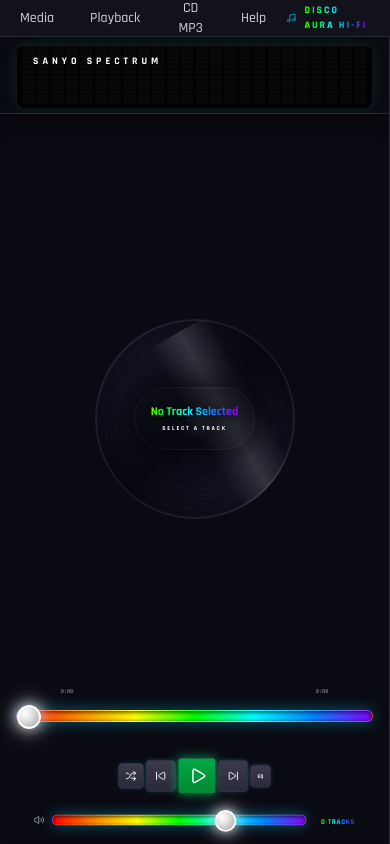
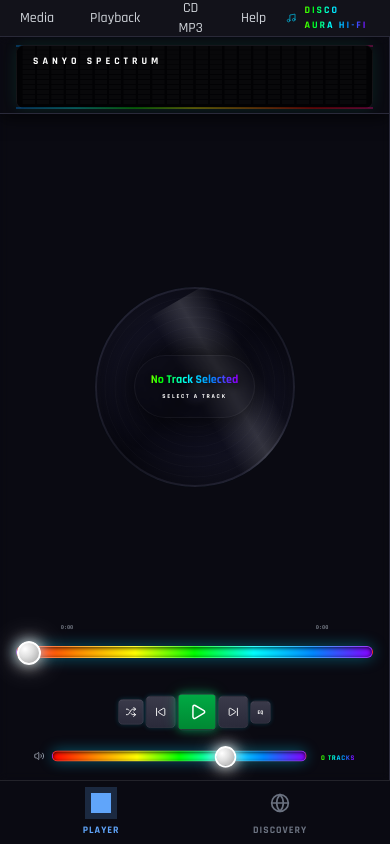
Before and after one commit to tahirbh/JetAmp, a React (Vite) app in the folder app/: page / in a window 390 px wide. Built offline with nearby package versions, Linux system fonts and the light colour scheme; grey boxes are pictures that could not be loaded.

Commit message:
feat: implement mobile bottom navigation and refine landscape CD controls

```diff
--- a/app/src/App.tsx
+++ b/app/src/App.tsx
@@ -91,6 +91,7 @@ function App() {
   const [filters, setFilters] = useState<BiquadFilterNode[]>([]);
   const [isURLDialogOpen, setIsURLDialogOpen] = useState(false);
   const [currentView, setCurrentView] = useState<'player' | 'equalizer' | 'help' | 'settings'>('player');
+  const [mobileTab, setMobileTab] = useState<'player' | 'dvd'>('player');
   const [visualizerStyle, setVisualizerStyle] = useState<'sanyo' | 'sony' | 'panasonic' | 'akai' | 'oscilloscope' | 'gunmetal' | 'rainbow'>('sanyo');
   const [rightPanelTab, setRightPanelTab] = useState<'playlist' | 'discovery'>('playlist');
   const [user, setUser] = useState<UserProfile | null>(AuthService.getUser());
@@ -362,14 +363,16 @@ function App() {
   }, [loadTrack, play, pause]);
 
   const handleURLSubmit = useCallback(async (url: string) => {
+    const isYT = url.includes('youtube.com') || url.includes('youtu.be');
     const track: Track = {
       id: generateId(),
       title: url.split('/').pop() || 'Stream',
-      artist: 'Network',
-      album: 'Online',
+      artist: isYT ? 'YouTube' : 'Network',
+      album: isYT ? 'YouTube Stream' : 'Online',
       duration: 0,
       url: url,
       path: url,
+      source: isYT ? 'youtube' : undefined
     };
     setPlaylist(prev => [track, ...prev]);
     loadTrack(track);
@@ -431,12 +434,12 @@ function App() {
         onSetVisualizerStyle={setVisualizerStyle} isPlaying={isPlaying} currentStyle={visualizerStyle}
       />
 
-      <div className="flex-1 flex car-layout">
+      <div className="flex-1 flex car-layout overflow-hidden relative">
         <div className="hidden md:block md:w-[15%] lg:w-[18%] xl:w-[20%] h-full overflow-hidden border-r border-[var(--metal-dark)]/50 speaker-column">
           <Speaker side="left" isPlaying={isPlaying} getVisualizerData={getVisualizerData} />
         </div>
 
-        <div className="w-full md:flex-1 flex flex-col h-full overflow-hidden border-r border-[var(--metal-dark)] relative z-10 bg-[var(--bg-panel)]/30 backdrop-blur-sm">
+        <div className={`w-full md:flex-1 flex flex-col h-full overflow-hidden border-r border-[var(--metal-dark)] relative z-10 bg-[var(--bg-panel)]/30 backdrop-blur-sm ${mobileTab !== 'player' ? 'hidden md:flex' : 'flex'}`}>
           <CarPlayer
             currentTrack={currentTrack} isPlaying={isPlaying} currentTime={currentTime} duration={duration}
             volume={volume} shuffleMode={shuffleMode} playlist={playlist}
@@ -452,7 +455,7 @@ function App() {
           />
         </div>
 
-        <div className="hidden md:flex md:w-[26%] lg:w-[26%] xl:w-[28%] h-full flex-col overflow-hidden border-r border-[var(--metal-dark)]/50 bg-[var(--bg-panel)]/10">
+        <div className={`w-full md:w-[26%] lg:w-[26%] xl:w-[28%] h-full flex-col overflow-hidden border-r border-[var(--metal-dark)]/50 bg-[var(--bg-panel)]/10 ${mobileTab !== 'dvd' ? 'hidden md:flex' : 'flex'}`}>
           <Tabs value={rightPanelTab} onValueChange={(val) => setRightPanelTab(val as any)} className="flex-1 flex flex-col overflow-hidden">
             <div className="p-2 border-b border-white/5 bg-black/20">
               <TabsList className="w-full bg-white/5 border border-white/10 h-10 p-1">
@@ -515,6 +518,29 @@ function App() {
           <SettingsPage onBack={() => setCurrentView('player')} />
         </div>
       )}
+
+      {/* MOBILE BOTTOM NAVIGATION BAR */}
+      <div className="md:hidden flex items-center justify-around h-16 bg-[var(--bg-dark)] border-t border-white/10 px-4 z-[120] relative">
+        <button
+          onClick={() => setMobileTab('player')}
+          className={`flex flex-col items-center gap-1 transition-all ${mobileTab === 'player' ? 'text-blue-400' : 'text-gray-500'}`}
+        >
+          <div className={`p-1.5 rounded-lg ${mobileTab === 'player' ? 'bg-blue-400/20' : ''}`}>
+             <div className="w-5 h-5 bg-current" style={{ WebkitMask: 'url("/icons/car.svg") no-repeat center', mask: 'url("/icons/car.svg") no-repeat center' }} />
+          </div>
+          <span className="text-[10px] font-bold uppercase tracking-widest">Player</span>
+        </button>
+
+        <button
+          onClick={() => setMobileTab('dvd')}
+          className={`flex flex-col items-center gap-1 transition-all ${mobileTab === 'dvd' ? 'text-purple-400' : 'text-gray-500'}`}
+        >
+          <div className={`p-1.5 rounded-lg ${mobileTab === 'dvd' ? 'bg-purple-400/20' : ''}`}>
+             <Globe className="w-5 h-5" />
+          </div>
+          <span className="text-[10px] font-bold uppercase tracking-widest">Discovery</span>
+        </button>
+      </div>
     </div>
   );
 }
--- a/app/src/components/CarPlayer.tsx
+++ b/app/src/components/CarPlayer.tsx
@@ -107,18 +107,15 @@ export function CarPlayer({
     return getVisualizerData();
   };
 
+  const isYouTube = currentTrack?.source?.toLowerCase() === 'youtube' ||
+                 currentTrack?.url?.toLowerCase().includes('youtube.com') ||
+                 currentTrack?.url?.toLowerCase().includes('youtu.be');
+
   return (
     <div className="grid grid-rows-[auto_1fr_auto] h-full w-full bg-gradient-to-b from-transparent to-[var(--bg-dark)]/40 relative overflow-hidden">
-      <style>{`
-        @media (orientation: landscape) and (max-height: 500px) {
-          .landscape-hide { display: none !important; }
-          .landscape-full-height { height: 100% !important; margin-top: 0 !important; max-height: none !important; }
-          .landscape-bottom-spectrum { display: block !important; opacity: 0.4; height: 30px !important; }
-        }
-      `}</style>
 
       {/* 1. TOP ROW: Fixed Spectrum Analyzer (HIDDEN IN LANDSCAPE FOR YT) */}
-      <div className={`w-full bg-[var(--bg-dark)]/90 backdrop-blur-md border-b border-[var(--metal-dark)]/50 pt-2 pb-1 px-4 shadow-[0_5px_15px_rgba(0,0,0,0.6)] z-20 overflow-hidden ${currentTrack?.source === 'youtube' ? 'landscape-hide' : ''}`}>
+      <div className={`w-full bg-[var(--bg-dark)]/90 backdrop-blur-md border-b border-[var(--metal-dark)]/50 pt-2 pb-1 px-4 shadow-[0_5px_15px_rgba(0,0,0,0.6)] z-20 overflow-hidden ${isYouTube ? 'landscape-hide' : ''}`}>
         <div className="h-16 sm:h-20 lg:h-32 relative">
           <div className="absolute top-0 left-0 w-full rainbow-line-horizontal !opacity-30" />
           <AuraVisualizer
@@ -135,11 +132,11 @@ export function CarPlayer({
       <div className="w-full flex items-center justify-center px-4 -mt-2 mb-2 min-h-0 relative">
 
         {/* Layered Content Container - Shifted down with mt-6 */}
-        <div className={`relative rotating-cd-container w-full h-full flex items-center justify-center max-w-[340px] max-h-[340px] aspect-square mt-6 mx-auto ${currentTrack?.source === 'youtube' ? 'landscape-full-height' : ''}`}>
+        <div className={`relative rotating-cd-container w-full h-full flex items-center justify-center max-w-[340px] max-h-[340px] aspect-square mt-6 mx-auto ${isYouTube ? 'landscape-full-height' : ''}`}>
 
           {/* Layer 1: Rotating CD or YouTube Player */}
-          <div className={`z-10 w-full h-full flex flex-col items-center justify-center ${currentTrack?.source === 'youtube' ? 'landscape-full-height' : ''}`}>
-            {currentTrack?.source === 'youtube' && (
+          <div className={`z-10 w-full h-full flex flex-col items-center justify-center ${isYouTube ? 'landscape-full-height' : ''}`}>
+            {isYouTube && (
               <div className="w-full text-center mb-4 animate-in fade-in slide-in-from-top duration-700 landscape-hide">
                 <h2 className="text-sm sm:text-lg lg:text-2xl font-black rainbow-text truncate px-4 drop-shadow-[0_2px_4px_rgba(0,0,0,0.9)] uppercase">
                   {currentTrack?.title}
@@ -186,7 +183,7 @@ export function CarPlayer({
         </div>
 
         {/* BOTTOM LANDSCAPE SPECTRUM: Small height, low opacity, visible only in landscape for YouTube */}
-        <div className={`absolute bottom-0 left-0 w-full h-10 z-50 pointer-events-none hidden ${currentTrack?.source === 'youtube' ? 'landscape-bottom-spectrum' : ''}`}>
+        <div className={`absolute bottom-0 left-0 w-full h-10 z-50 pointer-events-none hidden ${isYouTube ? 'landscape-bottom-spectrum' : ''}`}>
            <AuraVisualizer
               getVisualizerData={getCombinedVisualizerData}
               isPlaying={isPlaying}
@@ -197,7 +194,7 @@ export function CarPlayer({
       </div>
 
       {/* 3. BOTTOM ROW: Ultra-Transparent Transport Controls (HIDDEN IN LANDSCAPE FOR YT) */}
-      <div className={`flex flex-col bg-transparent backdrop-blur-none -mx-4 px-4 pb-2 z-20 relative -mt-8 ${currentTrack?.source === 'youtube' ? 'landscape-hide' : ''}`}>
+      <div className={`flex flex-col bg-transparent backdrop-blur-none -mx-4 px-4 pb-2 z-20 relative -mt-8 ${isYouTube ? 'landscape-hide' : ''}`}>
 
         {/* Progress Bar Container - Ultra Tight */}
         <div className="w-full max-w-lg self-center px-4 flex-shrink-0 mt-0.5 mb-0.5">
--- a/app/src/index.css
+++ b/app/src/index.css
@@ -580,3 +580,38 @@ input[type="range"]::-webkit-slider-thumb {
     display: none !important;
   }
 }
+
+/* ===== SMART MOBILE LANDSCAPE RULES ===== */
+@media (orientation: landscape) and (max-height: 500px) {
+  .landscape-hide {
+    display: none !important;
+  }
+
+  .landscape-full-height {
+    height: 100% !important;
+    margin-top: 0 !important;
+    max-height: none !important;
+    max-width: none !important;
+    aspect-ratio: auto !important;
+  }
+
+  .landscape-bottom-spectrum {
+    display: block !important;
+    opacity: 0.4;
+    height: 30px !important;
+  }
+
+  /* Make panels fill the screen more efficiently in landscape */
+  .car-layout {
+    gap: 0 !important;
+  }
+}
+
+/* Rainbow Line Horizontal */
+.rainbow-line-horizontal {
+  height: 2px;
+  background: linear-gradient(90deg,
+    var(--rainbow-1), var(--rainbow-2), var(--rainbow-3),
+    var(--rainbow-4), var(--rainbow-5), var(--rainbow-6), var(--rainbow-7));
+  opacity: 0.5;
+}
```
